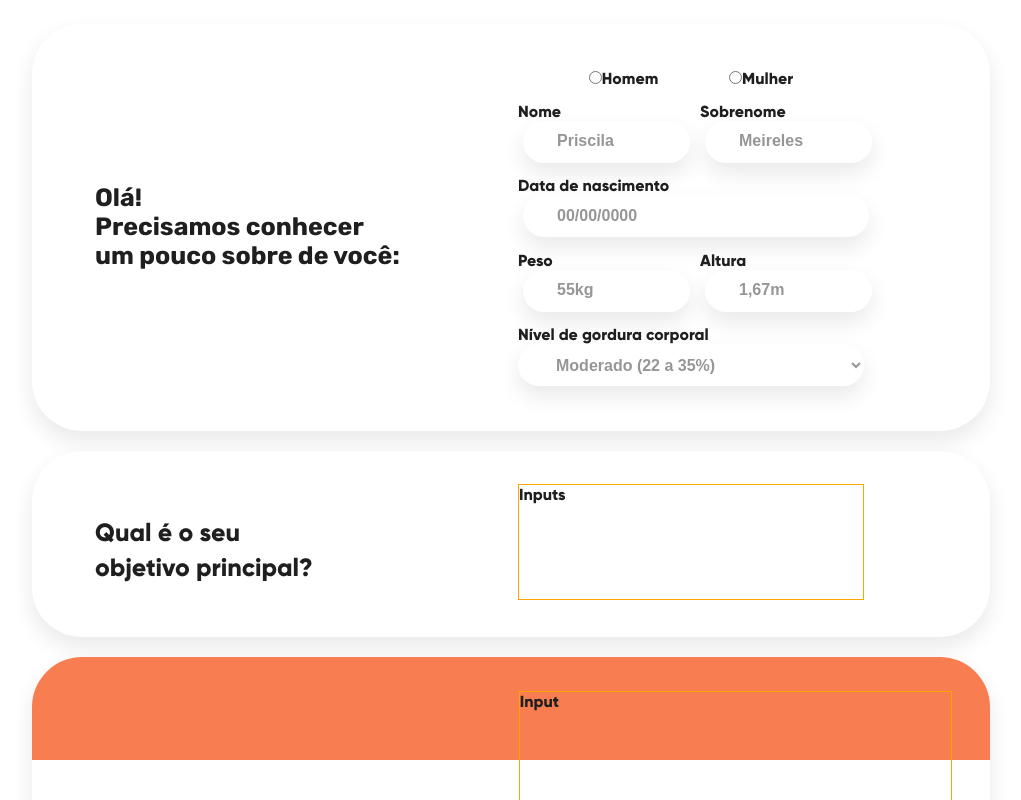
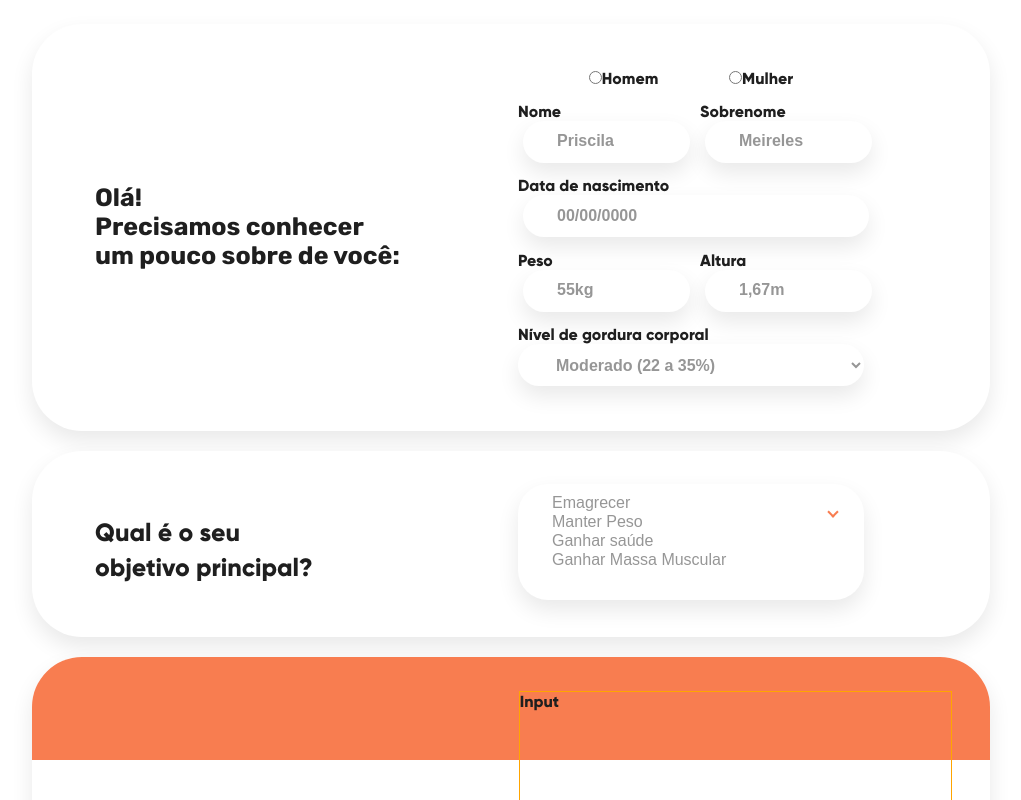
Before and after one commit to AugustoMagalhaes/cloudopss-desafio, a React (Create React App) app: page / in a window 1280 px wide. Shown: the part 395-1195 px from the top of the page, without its empty margins (135-1156 px from the left). Built offline with nearby package versions, Linux system fonts and the light colour scheme.

Commit message:
chore: cria input select em MainGoal e estiliza de acordo com figma.

```diff
--- a/src/components/MainGoal/MainGoal.css
+++ b/src/components/MainGoal/MainGoal.css
@@ -21,9 +21,46 @@
 }
 
 .maingoal-input-container {
-  border: 1px solid orange; /* temp */
   height: 116px;
   margin-bottom: 5px;
   margin-left: 205px;
+  position: relative;
   width: 346px;
 }
+
+.select-goal {
+  background: white;
+  border: none;
+  border-radius: 30px;
+  box-shadow: 0 10px 22px rgba(0, 0, 0, 0.09);
+  height: 100%;
+  padding: 10px 134px 10px 34px;
+  width: 100%;
+}
+
+.goal-option {
+  background: none;
+  color: #969696;
+  font-family: Arial, Helvetica, sans-serif;
+  font-size: 16px;
+  font-weight: 200;
+  line-height: 24px;
+  width: 190px;
+}
+
+.goal-option:checked {
+  background: none;
+  color: #969696;
+  font-weight: 900;
+}
+
+.arrow-down {
+  border: solid #f87d50;
+  border-width: 0 2px 2px 0;
+  display: inline-block;
+  padding: 3px;
+  position: absolute;
+  right: 27px;
+  top: 24px;
+  transform: rotate(45deg);
+}
--- a/src/components/MainGoal/MainGoal.jsx
+++ b/src/components/MainGoal/MainGoal.jsx
@@ -13,7 +13,13 @@ function MainGoal() {
         </h3>
       </section>
       <section className="maingoal-input-container">
-        Inputs
+        <p className="arrow-down" />
+        <select name="goal" id="goal" size="4" className="select-goal">
+          <option value="weightloss" className="goal-option">Emagrecer</option>
+          <option value="keep" className="goal-option">Manter Peso</option>
+          <option value="health" className="goal-option">Ganhar saúde</option>
+          <option value="muscular" className="goal-option">Ganhar Massa Muscular</option>
+        </select>
       </section>
     </section>
   );
```
